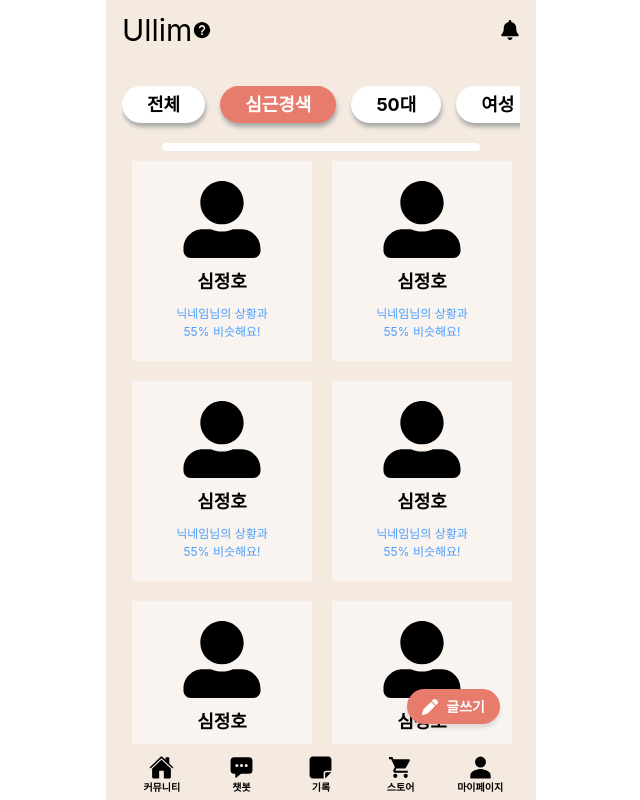
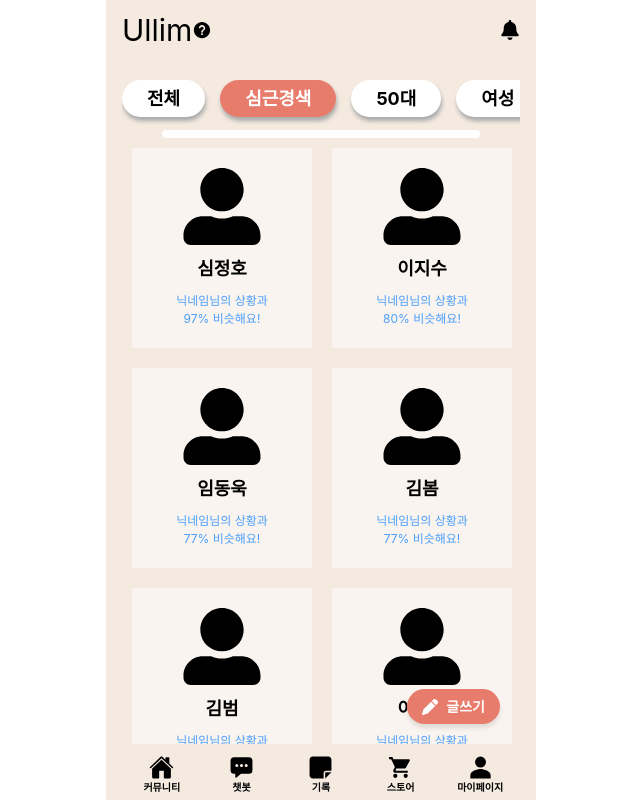
Before and after one commit to BOMMAIN/Ullim, a React (Create React App) app: page /community in a window 1280 px wide. Shown: the whole page, without its empty margins (319-959 px from the left). Built offline with nearby package versions, Linux system fonts and the light colour scheme; no server answers.

Commit message:
feat: 커뮤니티 페이지 데이터 적용

```diff
--- a/src/components/CommunityPage/UserListItem.tsx
+++ b/src/components/CommunityPage/UserListItem.tsx
@@ -2,14 +2,19 @@ import styled from "styled-components";
 
 import { FaUserAlt } from "react-icons/fa";
 
-const UserListItem = () => {
+interface Props {
+  name: string;
+  per: number;
+}
+
+const UserListItem = ({ name, per }: Props) => {
   return (
     <Container>
       <FaUserAlt size={80} />
-      <Name>심정호</Name>
+      <Name>{name}</Name>
       <Des>
         닉네임님의 상황과
-        <br /> 55% 비슷해요!
+        <br /> {per}% 비슷해요!
       </Des>
     </Container>
   );
--- /dev/null
+++ b/src/pages/CommunityPage/data.ts
@@ -0,0 +1,38 @@
+export const communityPersonInfo = [
+  {
+    name: "심정호",
+    per: 97,
+  },
+  {
+    name: "이지수",
+    per: 80,
+  },
+  {
+    name: "임동욱",
+    per: 77,
+  },
+  {
+    name: "김봄",
+    per: 77,
+  },
+  {
+    name: "김범",
+    per: 70,
+  },
+  {
+    name: "이도현",
+    per: 62,
+  },
+  {
+    name: "장수민",
+    per: 60,
+  },
+  {
+    name: "기은빈",
+    per: 50,
+  },
+  {
+    name: "강호정",
+    per: 39,
+  },
+];
--- a/src/pages/CommunityPage/index.tsx
+++ b/src/pages/CommunityPage/index.tsx
@@ -6,6 +6,7 @@ import { FaPen } from "react-icons/fa6";
 import { Link } from "react-router-dom";
 import { RouterPath } from "@routes/path";
 import Menubar from "@components/features/Menubar";
+import { communityPersonInfo } from "./data";
 
 const CommunityPage = () => {
   return (
@@ -24,15 +25,6 @@ const CommunityPage = () => {
             <Button bgColor="#fff" color="#000">
               여성
             </Button>
-            <Button bgColor="#fff" color="#000">
-              ???
-            </Button>
-            <Button bgColor="#fff" color="#000">
-              ???
-            </Button>
-            <Button bgColor="#fff" color="#000">
-              ???
-            </Button>
           </FilterContainer>
           <div
             style={{ width: "100%", display: "flex", justifyContent: "center" }}
@@ -47,27 +39,13 @@ const CommunityPage = () => {
             />
           </div>
           <UserListContainer>
-            <UserLink to={RouterPath.postPage}>
-              <UserListItem />
-            </UserLink>
-            <UserLink to={RouterPath.postPage}>
-              <UserListItem />
-            </UserLink>
-            <UserLink to={RouterPath.postPage}>
-              <UserListItem />
-            </UserLink>
-            <UserLink to={RouterPath.postPage}>
-              <UserListItem />
-            </UserLink>
-            <UserLink to={RouterPath.postPage}>
-              <UserListItem />
-            </UserLink>
-            <UserLink to={RouterPath.postPage}>
-              <UserListItem />
-            </UserLink>
-            <UserLink to={RouterPath.postPage}>
-              <UserListItem />
-            </UserLink>
+            {communityPersonInfo.map((person) => {
+              return (
+                <UserLink to={RouterPath.postPage}>
+                  <UserListItem name={person.name} per={person.per} />
+                </UserLink>
+              );
+            })}
           </UserListContainer>
         </Content>
         <StyledLink to={RouterPath.postWritePage}>
```
